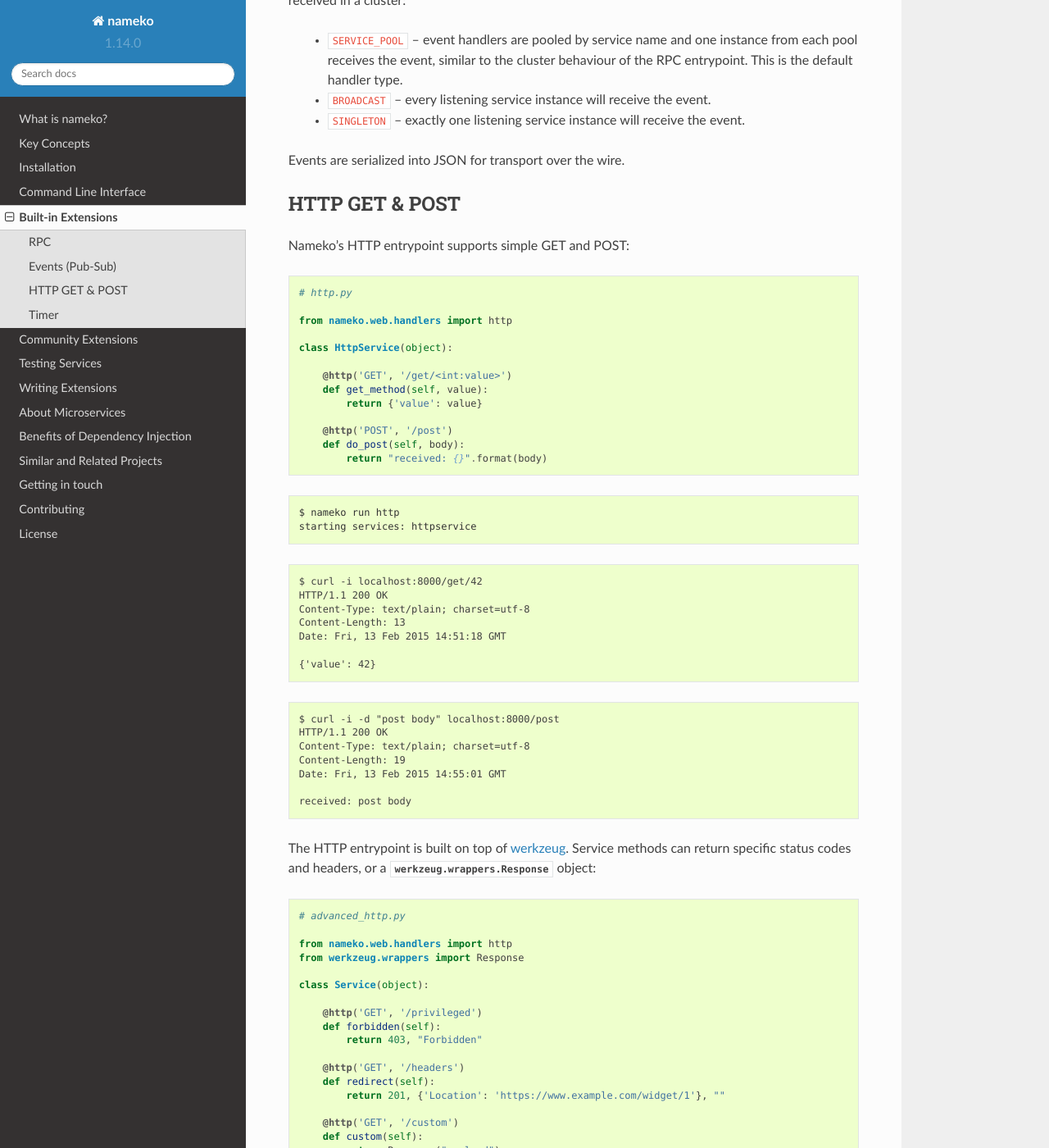
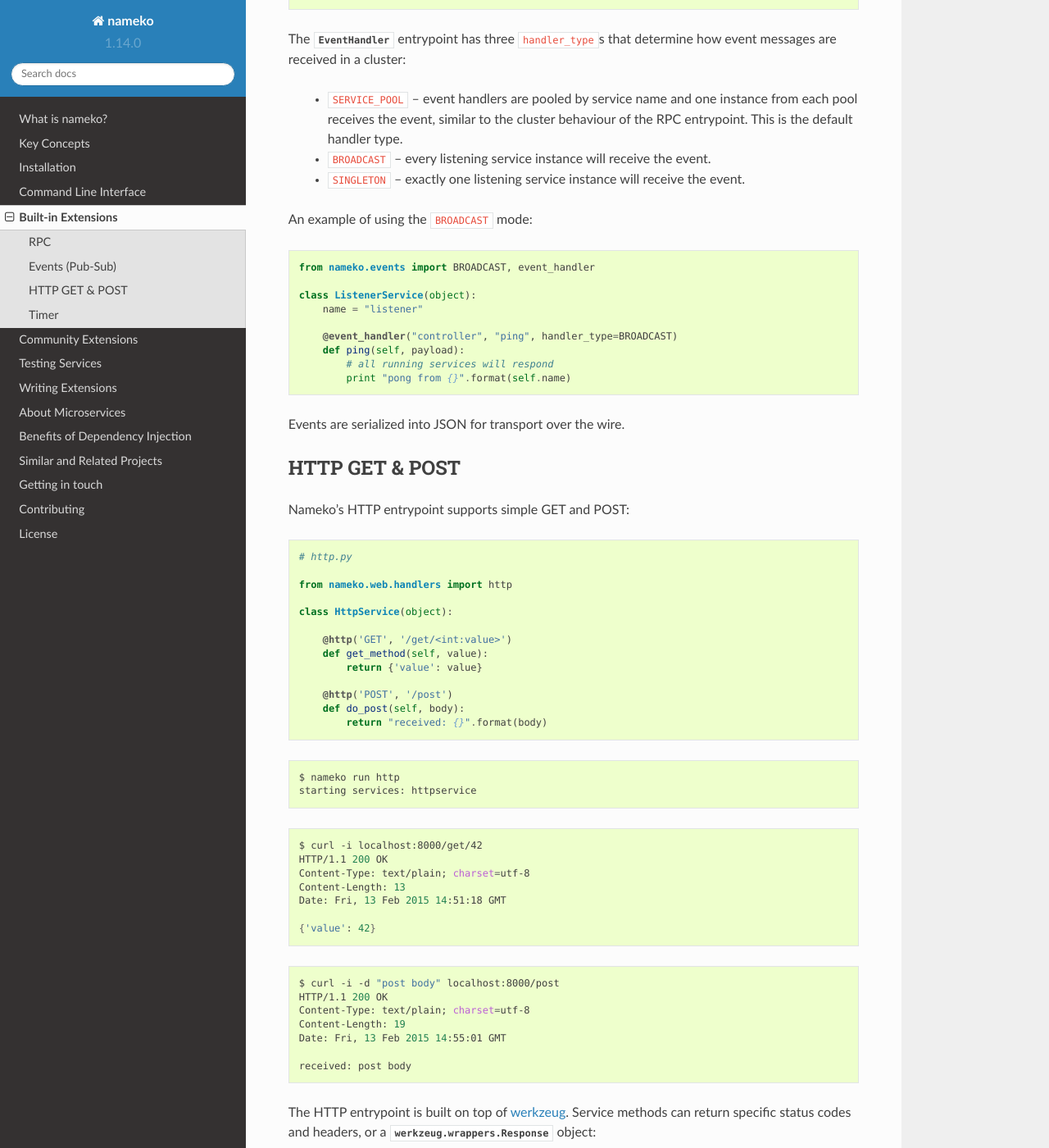
Before and after one commit to nameko/nameko, a Sphinx documentation site: the page built from docs/built_in_extensions.rst, in a window 1280 px wide and 1400 px high, scrolled down 1845 px. Shown: the whole window at 82% size. Built offline with Sphinx 7.4.7 and the Read the Docs theme 2.0.0, drawn with Linux system fonts in a browser that asks for light colours; some of the changed text lies outside the part shown.

Commit message:
More polish; correct email address, event broadcast usage, better intro to built-in extensions, use correct pygments highligher

```diff
--- a/docs/built_in_extensions.rst
+++ b/docs/built_in_extensions.rst
@@ -3,10 +3,12 @@
 Built-in Extensions
 ===================
 
+Nameko includes a number of built-in :ref:`extensions <extensions>`. This section introduces them and gives brief examples of their usage.
+
 RPC
 ---
 
-Nameko has a built-in implementation for RPC over AMQP. It includes the ``@rpc`` entrypoint, a proxy for services to talk to other services, and a standalone proxy that non-nameko clients can use to make RPC calls to a cluster:
+Nameko includes an implementation of RPC over AMQP. It comprises the ``@rpc`` entrypoint, a proxy for services to talk to other services, and a standalone proxy that non-nameko clients can use to make RPC calls to a cluster:
 
 .. literalinclude:: examples/rpc.py
 
@@ -35,6 +37,10 @@
     * ``BROADCAST`` -- every listening service instance will receive the event.
     * ``SINGLETON`` -- exactly one listening service instance will receive the event.
 
+An example of using the ``BROADCAST`` mode:
+
+.. literalinclude:: examples/event_broadcast.py
+
 Events are serialized into JSON for transport over the wire.
 
 HTTP GET & POST
@@ -44,12 +50,12 @@
 
 .. literalinclude:: examples/http.py
 
-.. code-block:: pycon
+.. code-block:: shell
 
     $ nameko run http
     starting services: httpservice
 
-::
+.. code-block:: shell
 
     $ curl -i localhost:8000/get/42
     HTTP/1.1 200 OK
@@ -59,7 +65,7 @@
 
     {'value': 42}
 
-::
+.. code-block:: shell
 
     $ curl -i -d "post body" localhost:8000/post
     HTTP/1.1 200 OK
@@ -74,12 +80,12 @@
 
 .. literalinclude:: examples/advanced_http.py
 
-.. code-block:: pycon
+.. code-block:: shell
 
     $ nameko run advanced_http
     starting services: advancedhttpservice
 
-::
+.. code-block:: shell
 
     $ curl -i localhost:8000/privileged
     HTTP/1.1 403 FORBIDDEN
@@ -87,7 +93,7 @@
     Content-Length: 9
     Date: Fri, 13 Feb 2015 14:58:02 GMT
 
-::
+.. code-block:: shell
 
     curl -i localhost:8000/headers
     HTTP/1.1 201 CREATED
--- a/docs/cli.rst
+++ b/docs/cli.rst
@@ -6,7 +6,7 @@
 Running a Service
 -----------------
 
-.. code-block:: pycon
+.. code-block:: shell
 
     $ nameko run <module>[:<ServiceClass>]
 
--- /dev/null
+++ b/docs/examples/event_broadcast.py
@@ -0,0 +1,9 @@
+from nameko.events import BROADCAST, event_handler
+
+class ListenerService(object):
+    name = "listener"
+
+    @event_handler("controller", "ping", handler_type=BROADCAST)
+    def ping(self, payload):
+        # all running services will respond
+        print "pong from {}".format(self.name)
--- a/docs/examples/testing/unit_test_alternative_dependency.py
+++ b/docs/examples/testing/unit_test_alternative_dependency.py
@@ -7,8 +7,10 @@
 from sqlalchemy.orm import sessionmaker
 
 from nameko.rpc import rpc
-from nameko.contrib.sqlalchemy import OrmSession
 from nameko.testing.services import worker_factory
+
+# using community extension from http://pypi.python.org/pypi/nameko-sqlalchemy
+from nameko_sqlalchemy import Session
 
 
 Base = declarative_base()
@@ -23,7 +25,7 @@
 class Service(object):
     """ Service under test
     """
-    db = OrmSession(Base)
+    db = Session(Base)
 
     @rpc
     def save(self, value):
@@ -38,9 +40,8 @@
     """
     engine = create_engine('sqlite:///:memory:')
     Base.metadata.create_all(engine)
-    Session = sessionmaker(bind=engine)
-    session = Session()
-    return session
+    session_cls = sessionmaker(bind=engine)
+    return session_cls()
 
 
 def test_service(session):
--- a/docs/getting_in_touch.rst
+++ b/docs/getting_in_touch.rst
@@ -18,4 +18,4 @@
 Email
 -----
 
-You can email more in-depth questions to `nameko@onefinestay.com <mailto:nameko@onefinestay.com>`_.
+You can email more in-depth questions to `nameko@onefinestay.com <mailto:nameko-devs@onefinestay.com>`_.
--- a/docs/index.rst
+++ b/docs/index.rst
@@ -26,7 +26,7 @@
 
 You can run it in a shell:
 
-.. code-block:: pycon
+.. code-block:: shell
 
     $ nameko run helloworld
     starting services: helloworld
--- a/readme.rst
+++ b/readme.rst
@@ -28,7 +28,7 @@
 
 You can run it in a shell:
 
-.. code-block:: pycon
+.. code-block:: shell
 
     $ nameko run helloworld
     starting services: helloworld
```
